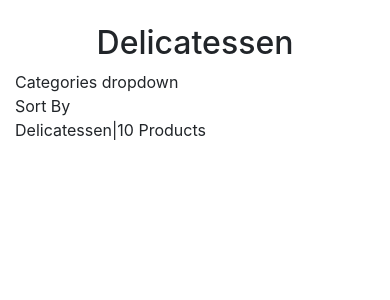
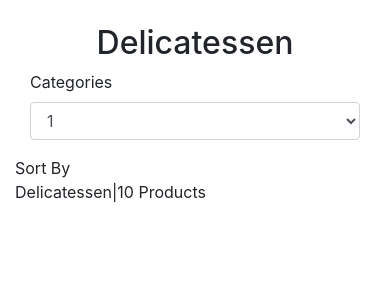
Before and after one commit to CarlaBuongiorno/la_fraschetta, a Django app: page /products/ in a window 390 px wide. Shown: the part 152-452 px from the top of the page. Run offline with Django 3.2, Linux system fonts and the light colour scheme; data that the repository does not hold is empty; some libraries are stand-ins or nearby versions.

Commit message:
feat: Add categories dropdown form for md and sm screens

```diff
--- a/products/templates/products/products.html
+++ b/products/templates/products/products.html
@@ -19,7 +19,20 @@
     </div>
     <!-- Categories dropdown sm and md screens -->
     <div class="row">
-        <div class="col d-lg-none">Categories dropdown</div>
+        <div class="col d-lg-none">
+            <form action="">
+                <div class="form-group col-md-6">
+                    <label for="exampleFormControlSelect1">Categories</label>
+                    <select class="form-control" id="exampleFormControlSelect1">
+                      <option>1</option>
+                      <option>2</option>
+                      <option>3</option>
+                      <option>4</option>
+                      <option>5</option>
+                    </select>
+                  </div>
+            </form>
+        </div>
     </div>
     <!-- Delicatessen|10 Products ------- Sort By (lg & md screen)-->
     <div class="row">
```
